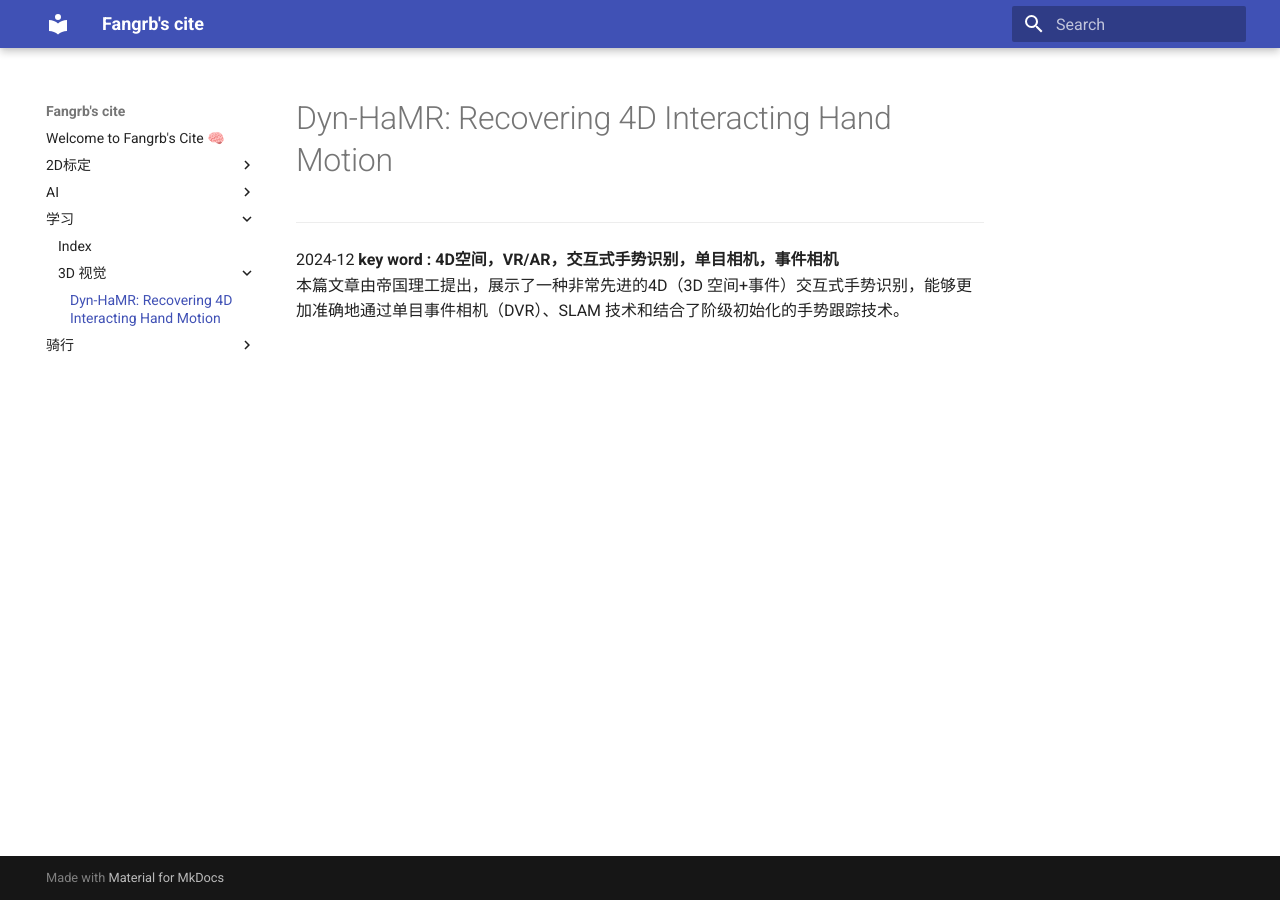
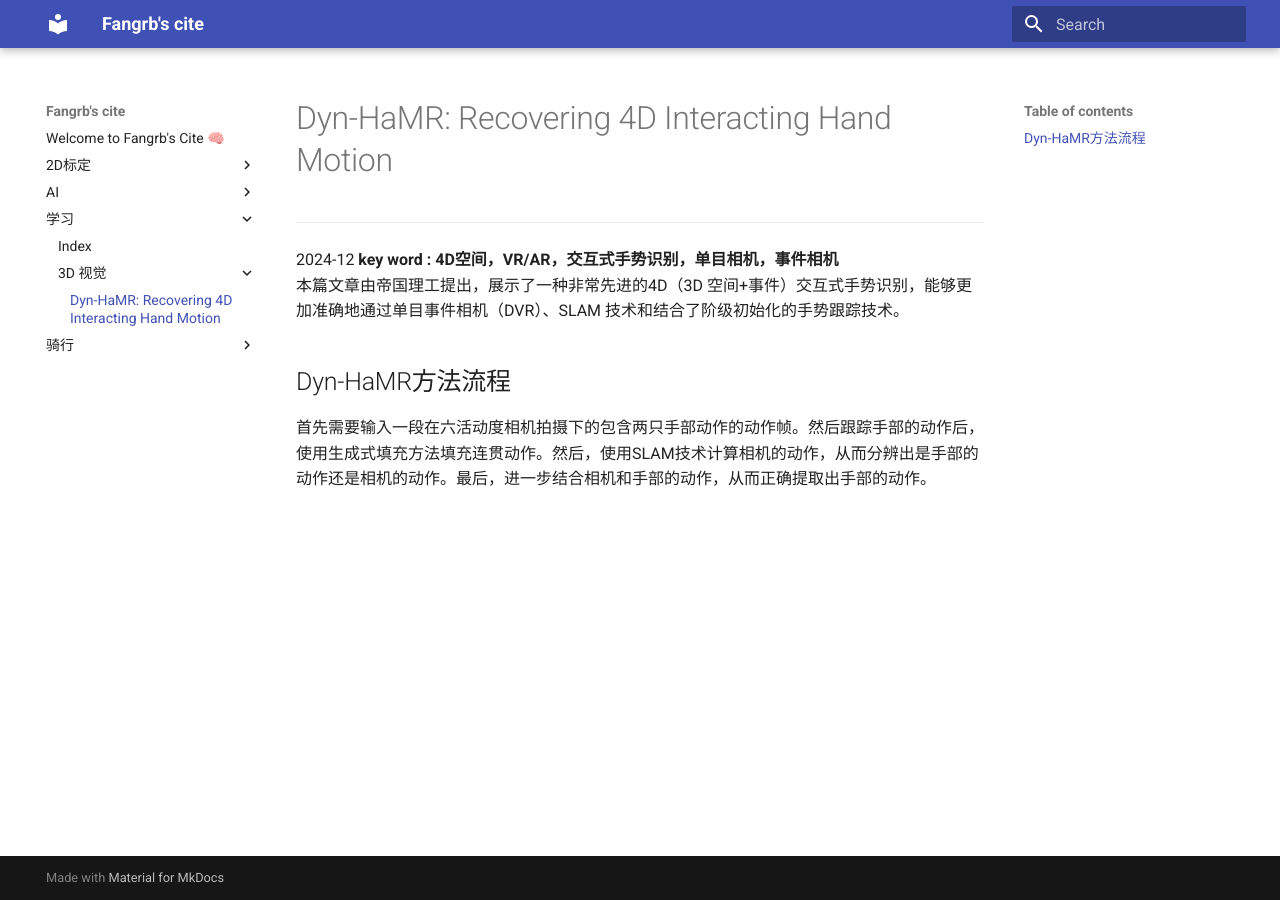
Before and after one commit to DaleBruise/DaleBruise.github.io, an MkDocs documentation site: the page built from docs/学习/3D 视觉 /Dyn HaMR.md, in a window 1280 px wide. Built offline with MkDocs 1.6.1 and Material for MkDocs 9.7.7, drawn with Linux system fonts in a browser that asks for light colours.

Commit message:
Update Dyn HaMR.md
update 方法

```diff
--- a/docs/学习/3D 视觉 /Dyn HaMR.md
+++ b/docs/学习/3D 视觉 /Dyn HaMR.md
@@ -2,3 +2,5 @@
 ---
  2024-12 **key word : 4D空间，VR/AR，交互式手势识别，单目相机，事件相机**
 本篇文章由帝国理工提出，展示了一种非常先进的4D（3D 空间+事件）交互式手势识别，能够更加准确地通过单目事件相机（DVR）、SLAM 技术和结合了阶级初始化的手势跟踪技术。
+## Dyn-HaMR方法流程
+ 首先需要输入一段在六活动度相机拍摄下的包含两只手部动作的动作帧。然后跟踪手部的动作后，使用生成式填充方法填充连贯动作。然后，使用SLAM技术计算相机的动作，从而分辨出是手部的动作还是相机的动作。最后，进一步结合相机和手部的动作，从而正确提取出手部的动作。
```
